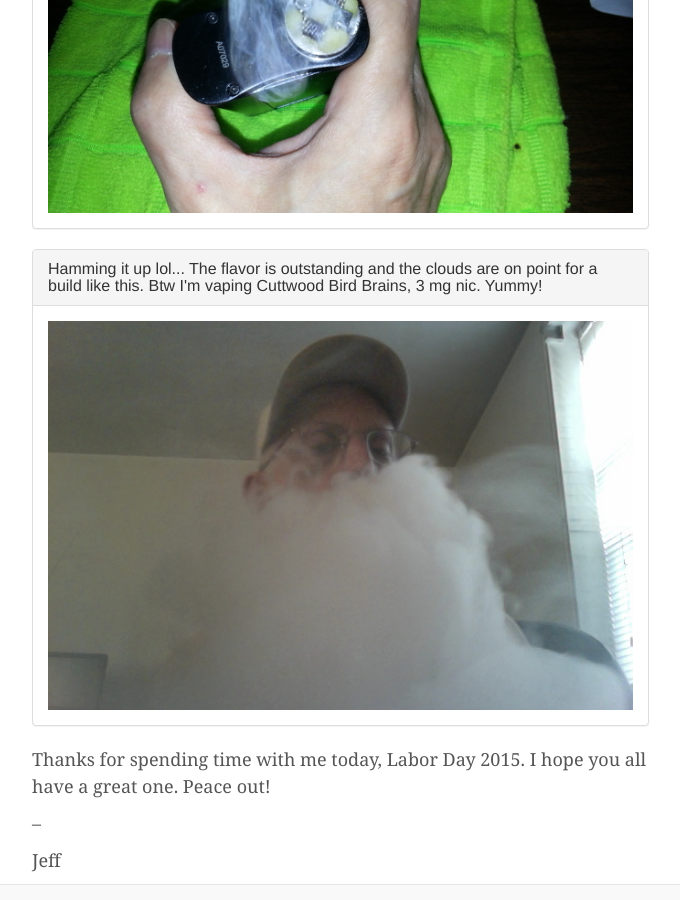
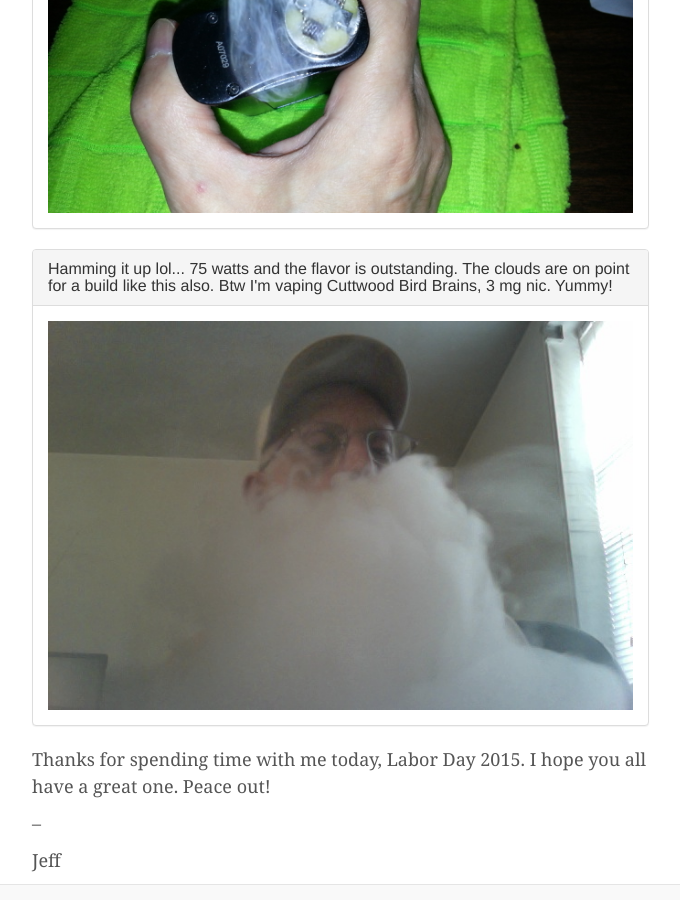
Before and after one commit to mistofeden/mistofeden.github.io, a Jekyll site: the page built from posts/myblog/_posts/2015-09-07-velocity-3.2ohm-build.markdown, in a window 1280 px wide and 900 px high, scrolled down 5360 px. Shown: the whole window, without its empty margins (138-818 px from the left). Built offline with Jekyll 4.4.1, drawn with Linux system fonts in a browser that asks for light colours.

Commit message:
Added that I am vaping at 75  watts to description.

```diff
--- a/posts/myblog/_posts/2015-09-07-velocity-3.2ohm-build.markdown
+++ b/posts/myblog/_posts/2015-09-07-velocity-3.2ohm-build.markdown
@@ -108,7 +108,7 @@ Here are some pictures I took while I was buidling the Velocity:
 
 <div class="panel panel-default">
   <div class="panel-heading">
-    <h3 class="panel-title">Hamming it up lol... The flavor is outstanding and the clouds are on point for a build like this. Btw I'm vaping Cuttwood Bird Brains, 3 mg nic. Yummy!</h3>
+    <h3 class="panel-title">Hamming it up lol... 75 watts and the flavor is outstanding. The clouds are on point for a build like this also. Btw I'm vaping Cuttwood Bird Brains, 3 mg nic. Yummy!</h3>
   </div>
   <div class="panel-body">
     <img class="img-responsive" src="{{ "/images/posts/11.jpg" | prepend: site.baseurl }}" alt="hamming it up for the camera lol"/>
```
